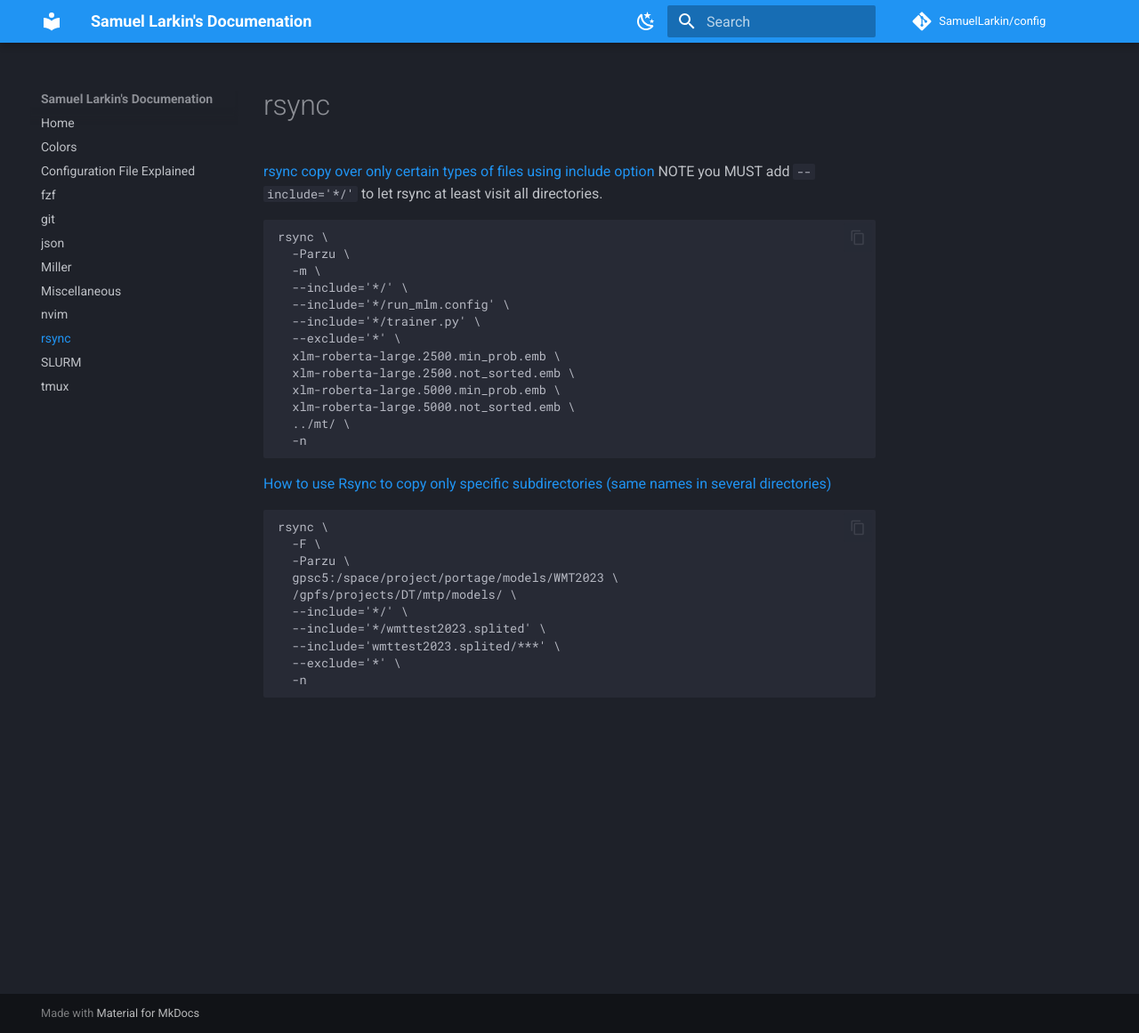
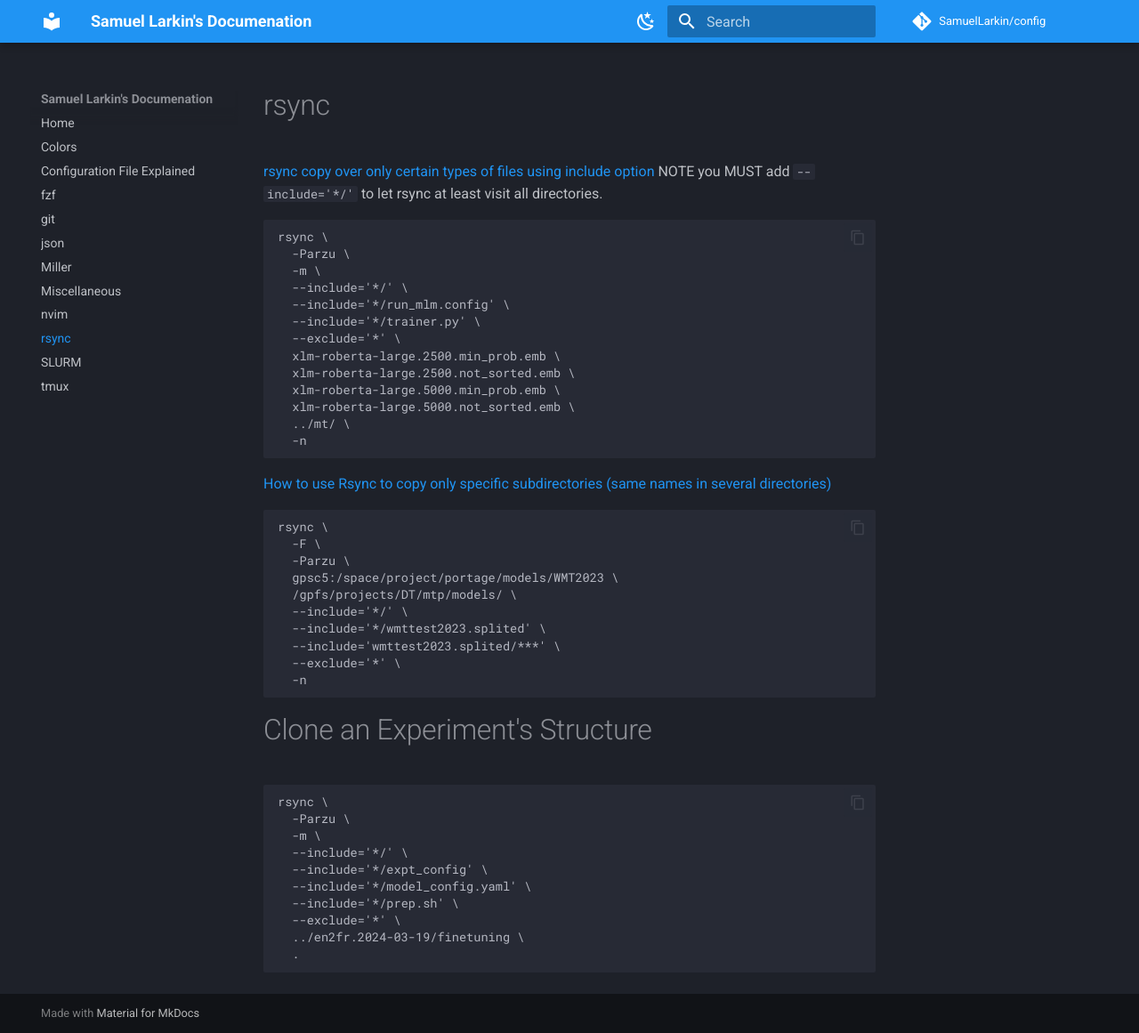
Before and after one commit to SamuelLarkin/config, an MkDocs documentation site: the page built from docs/rsync.md, in a window 1280 px wide and 1161 px high. Shown: the whole window at 89% size. Built offline with MkDocs 1.6.1 and Material for MkDocs 9.7.7, drawn with Linux system fonts in a browser that asks for light colours; comment, search, counter and statistics services are not loaded; the version menu is left out.

Commit message:
doc: how to clone an experiment's structure

````diff
--- a/docs/rsync.md
+++ b/docs/rsync.md
@@ -31,3 +31,18 @@ rsync \
   --exclude='*' \
   -n
 ```
+
+# Clone an Experiment's Structure
+
+```sh
+rsync \
+  -Parzu \
+  -m \
+  --include='*/' \
+  --include='*/expt_config' \
+  --include='*/model_config.yaml' \
+  --include='*/prep.sh' \
+  --exclude='*' \
+  ../en2fr.2024-03-19/finetuning \
+  .
+```
````
